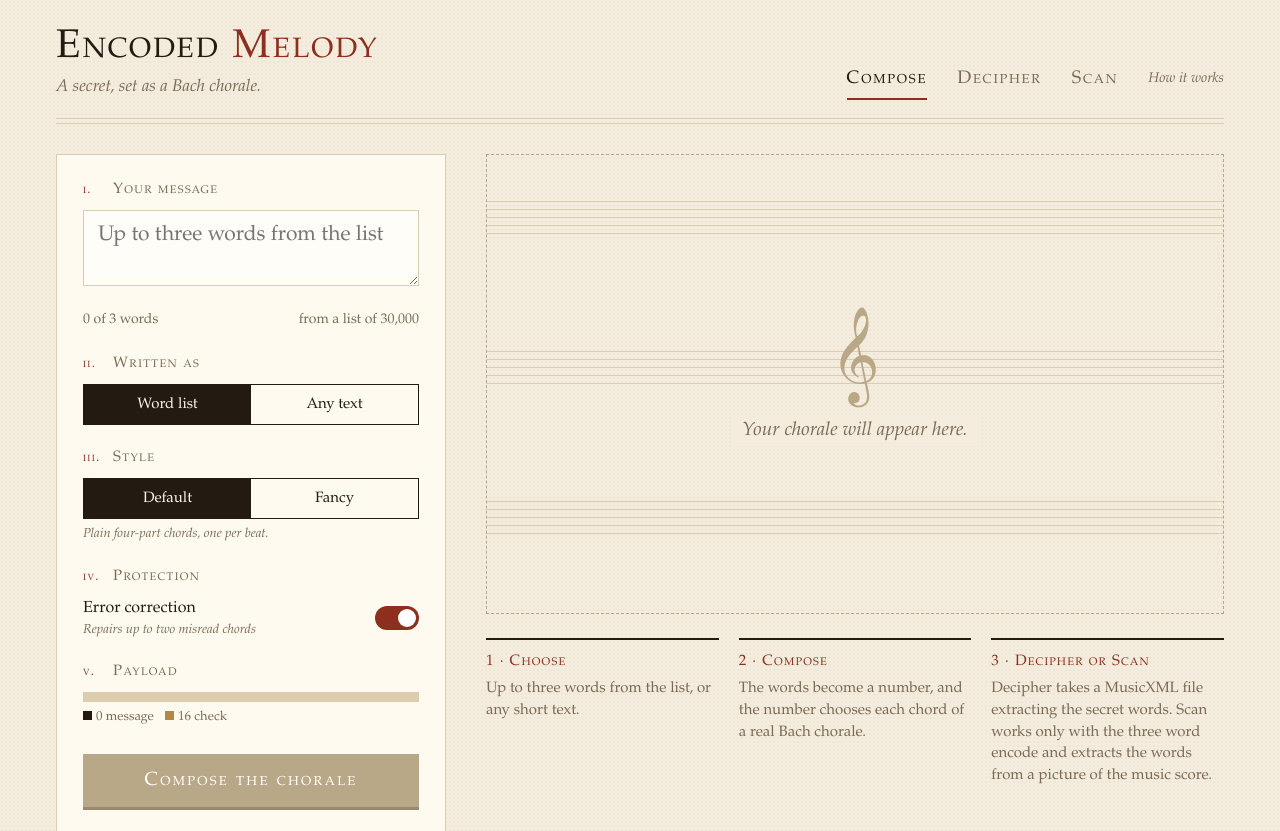
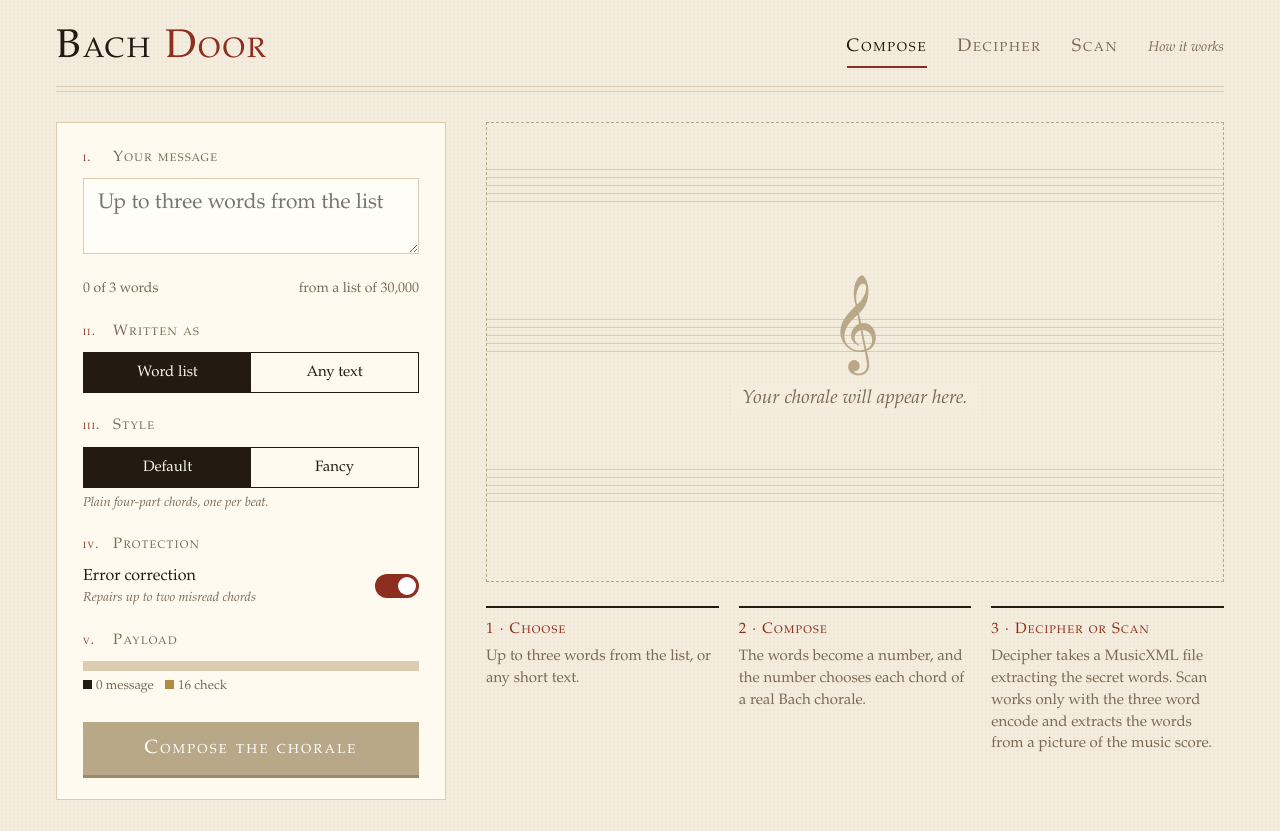
Before and after one commit to henrybarl0w/durhack2026, a Flask app: page / in a window 1280 px wide. Shown: the top 831 px of the page. Run offline with Flask 3, Linux system fonts and the light colour scheme; data that the repository does not hold is empty; parts of the project's set-up code (start-up, migrations or seed data) failed here and were passed over; some libraries are stand-ins or nearby versions.

Commit message:
Added README and update project name

```diff
--- a/webapp/templates/index.html
+++ b/webapp/templates/index.html
@@ -3,7 +3,7 @@
 <head>
 <meta charset="UTF-8">
 <meta name="viewport" content="width=device-width, initial-scale=1.0">
-<title>Encoded Melody</title>
+<title>Bach Door</title>
 <style>
 :root{
   --paper:#f4ecdc; --paper2:#fbf6ea; --card:#fffaf0; --ink:#231a12; --muted:#7a6a55; --faint:#b9a888;
@@ -196,8 +196,7 @@ footer{text-align:center;color:var(--faint);font-size:13px;font-style:italic;pad
 <header>
   <div class="top">
     <div>
-      <h1>Encoded <span>Melody</span></h1>
-      <p class="tag">A secret, set as a Bach chorale.</p>
+      <h1>Bach <span>Door</span></h1>
     </div>
     <nav role="tablist" aria-label="Mode">
       <button role="tab" id="btn-encode" aria-controls="tab-encode" aria-selected="{{ 'true' if tab == 'encode' else 'false' }}" data-tab="encode">Compose</button>
```
Also changed, not shown: README.md, chorale_engine/README.md, reader/README.md, renderer/README.md, webapp/README.md.
